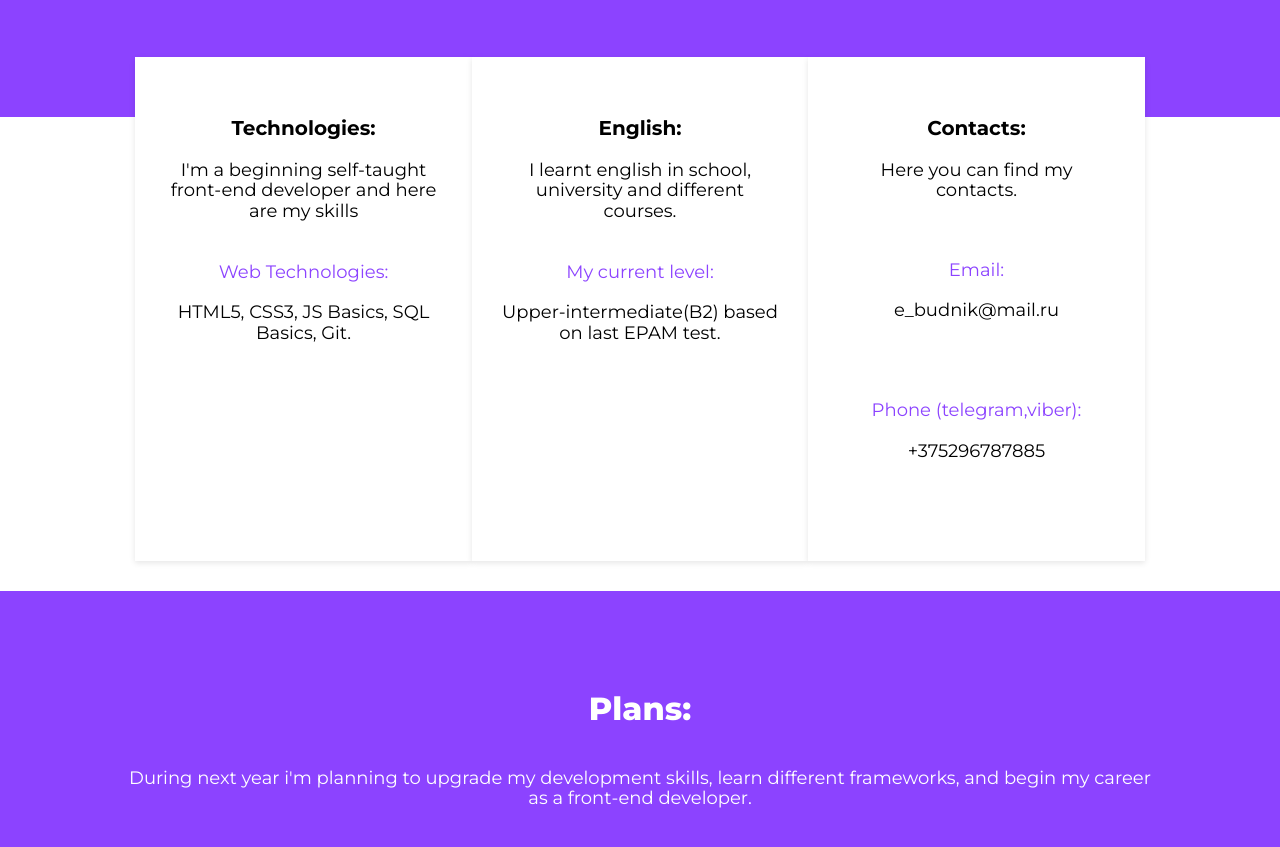
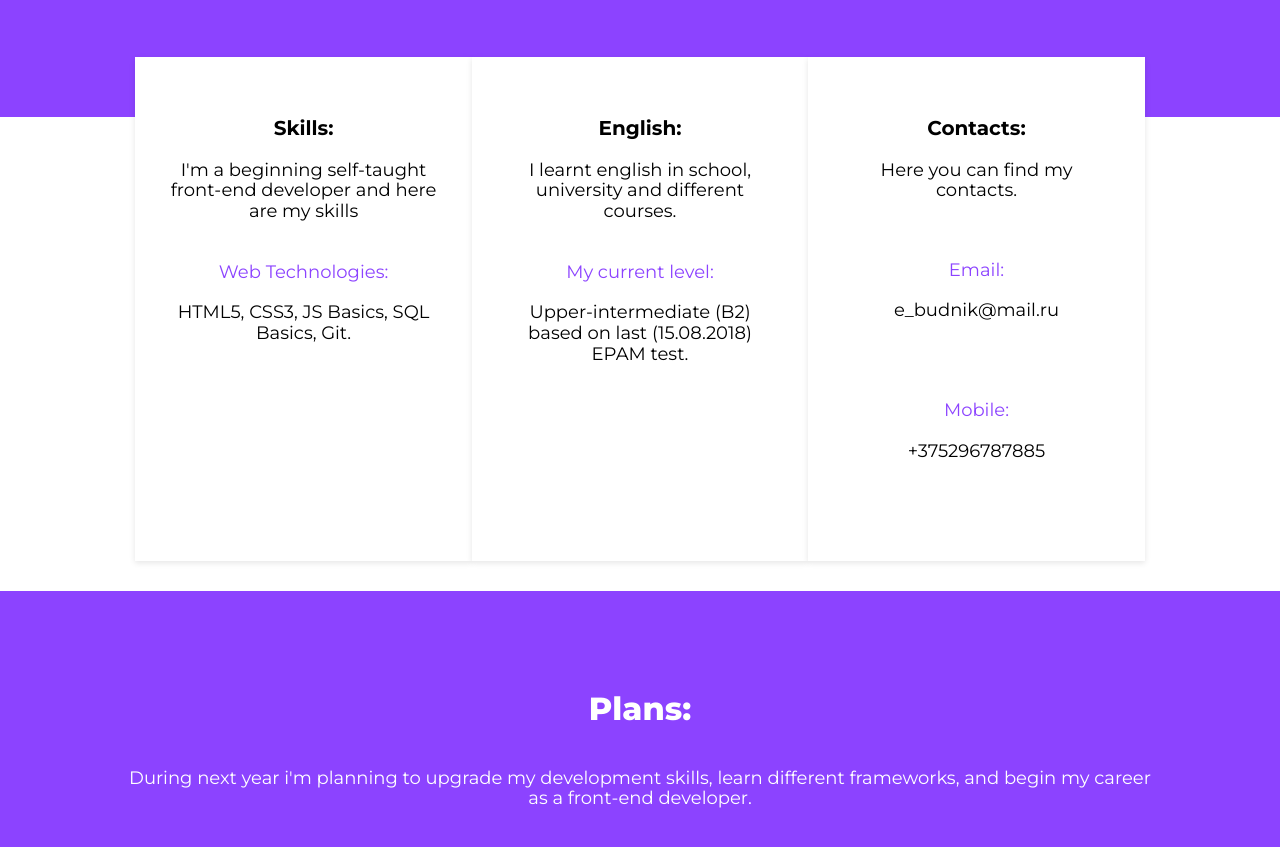
Before and after one commit to egorbudnik/rsschool-codejam1-cv, a plain HTML site: page index.html in a window 1280 px wide. Shown: the part 1083-1930 px from the top of the page. Drawn offline with nearby package versions, Linux system fonts and the light colour scheme.

Commit message:
fix: change skills

```diff
--- a/index.html
+++ b/index.html
@@ -33,7 +33,7 @@
         <div class="pagewrapper">
             <div class="skills-wrapper">
                 <div class="skills-item">
-                    <div class="skills-item__title">Technologies:</div>
+                    <div class="skills-item__title">Skills:</div>
                     <div class="skills-item__description">I'm a beginning self-taught front-end developer and here are my skills</div>
                     <div class="skills-item__heading">Web Technologies:</div>
                     <div class="skills-item__description">HTML5, CSS3, JS Basics, SQL Basics, Git.</div>
@@ -43,7 +43,7 @@
                     <div class="skills-item__title">English:</div>
                     <div class="skills-item__description">I learnt english in school, university and different courses.</div>
                     <div class="skills-item__heading">My current level:</div>
-                    <div class="skills-item__description">Upper-intermediate(B2) based on last EPAM test.</div>
+                    <div class="skills-item__description">Upper-intermediate (B2) based on last (15.08.2018) EPAM test.</div>
                 </div>
 
                 <div class="skills-item">
@@ -51,7 +51,7 @@
                     <div class="skills-item__description">Here you can find my contacts.</div>
                     <div class="skills-item__heading">Email:</div>
                     <div class="skills-item__description">e_budnik@mail.ru</div>
-                    <div class="skills-item__heading">Phone (telegram,viber):</div>
+                    <div class="skills-item__heading">Mobile:</div>
                     <div class="skills-item__description">+375296787885</div>
                 </div>
             </div>
```
